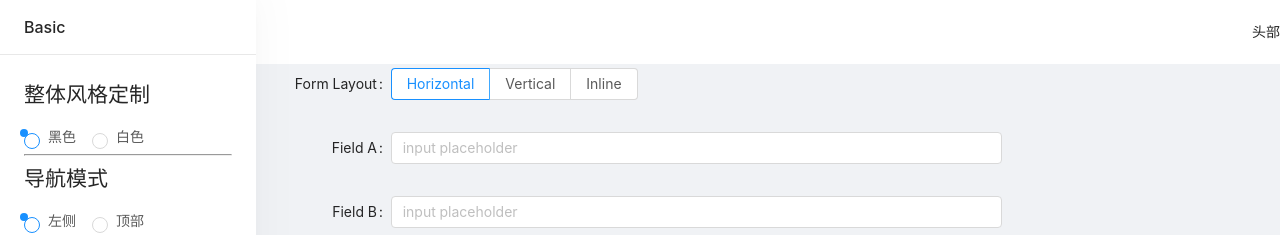
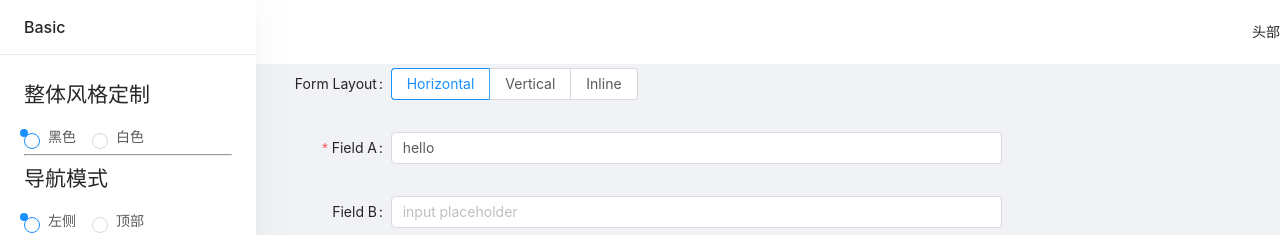
Before and after one commit to boloog/vue-pro, a Vue app: page /form/basic-form in a window 1280 px wide. Shown: the top 235 px of the page. Built offline with nearby package versions, Linux system fonts and the light colour scheme.

Commit message:
基础版 - 表单自动化校验,异步动态赋值

```diff
--- a/src/views/Forms/BasicForm.vue
+++ b/src/views/Forms/BasicForm.vue
@@ -1,5 +1,5 @@
 <template>
-  <a-form :layout="formLayout">
+  <a-form :layout="formLayout" :form="form">
     <a-form-item
       label="Form Layout"
       :label-col="formItemLayout.labelCol"
@@ -24,17 +24,30 @@
       label="Field A"
       :label-col="formItemLayout.labelCol"
       :wrapper-col="formItemLayout.wrapperCol"
-      :validateStatus="filedStatus"
-      :help="filedHelp"
     >
-      <a-input v-model="fieldA" placeholder="input placeholder" />
+      <a-input
+        v-decorator="[
+          'fieldA',
+          {
+            initiaValue: fieldA,
+            rules: [
+              {
+                required: true,
+                min: 6,
+                message: '必须大于5个字符'
+              }
+            ]
+          }
+        ]"
+        placeholder="input placeholder"
+      />
     </a-form-item>
     <a-form-item
       label="Field B"
       :label-col="formItemLayout.labelCol"
       :wrapper-col="formItemLayout.wrapperCol"
     >
-      <a-input v-model="fieldB" placeholder="input placeholder" />
+      <a-input v-decorator="['fieldB']" placeholder="input placeholder" />
     </a-form-item>
     <a-form-item :wrapper-col="buttonItemLayout.wrapperCol">
       <a-button type="primary" @click="handelSubmit">
@@ -47,24 +60,20 @@
 <script>
 export default {
   data() {
+    this.form = this.$form.createForm(this);
     return {
       formLayout: "horizontal",
-      fieldA: "",
-      fieldB: "",
-      filedStatus: "",
-      filedHelp: ""
+      fieldA: "abc",
+      fieldB: ""
     };
   },
-  watch: {
-    fieldA(val) {
-      if (val.length <= 5) {
-        this.filedStatus = "error";
-        this.filedHelp = "必须大于5个字符";
-      } else {
-        this.filedStatus = "";
-        this.filedHelp = "";
-      }
-    }
+  mounted() {
+    // 动态改变数据
+    setTimeout(() => {
+      this.form.setFieldsValue({
+        fieldA: "hello"
+      });
+    }, 3000);
   },
   computed: {
     formItemLayout() {
@@ -86,13 +95,15 @@ export default {
     }
   },
   methods: {
+    // 提交数据
     handelSubmit() {
-      if (this.fieldA.length <= 5) {
-        this.filedStatus = "error";
-        this.filedHelp = "必须大于5个字符";
-      } else {
-        console.log("牛逼", this.fieldA);
-      }
+      this.form.validateFields((err, values) => {
+        if (!err) {
+          console.log("提交的数据", values);
+          // 把数据同步给 fielA/fielB
+          Object.assign(this, values);
+        }
+      });
     },
     handleFormLayoutChange(e) {
       this.formLayout = e.target.value;
```
